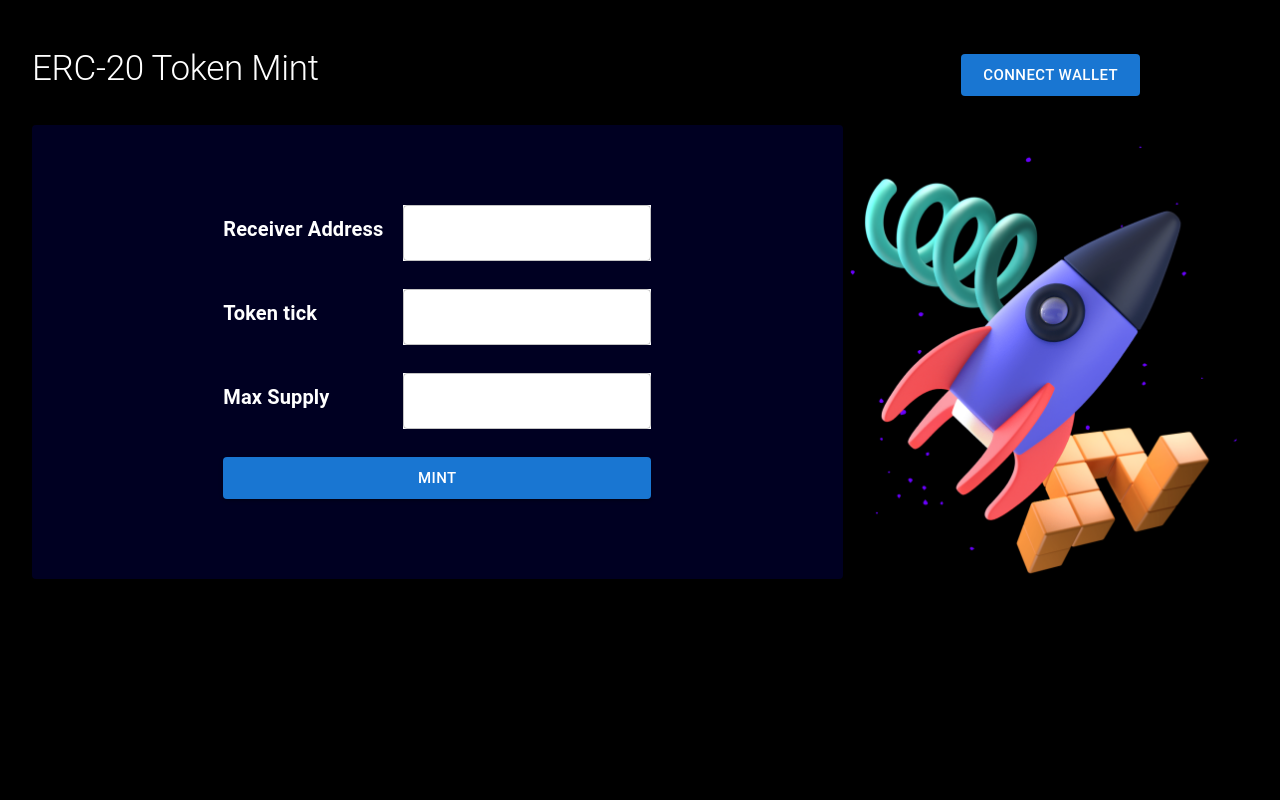
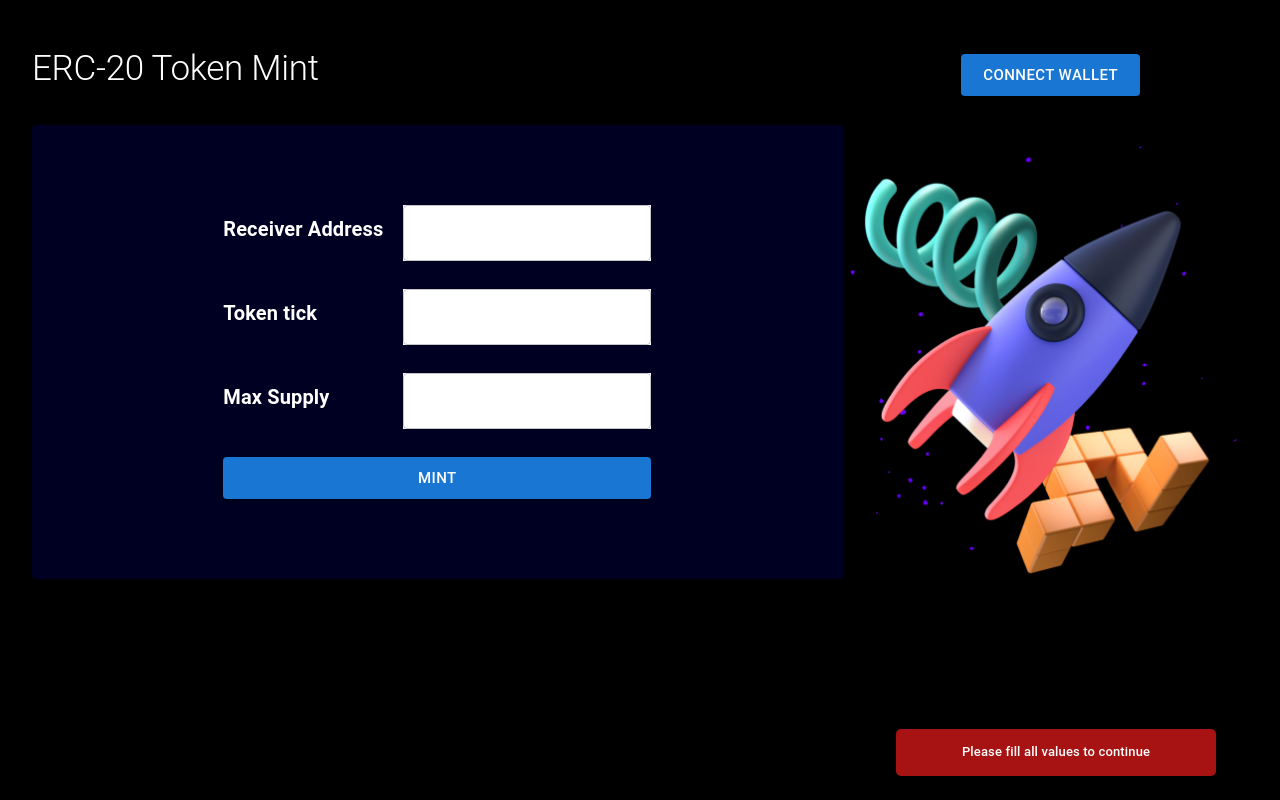
Before and after one commit to muhammadsalif/simple-minting-ui, a React (Create React App) app: page / in a window 1280 px wide. Both pictures are taken after a click on the button "MINT". Built offline with nearby package versions, Linux system fonts and the light colour scheme; the HTML template or start-up script is replaced by a standard one.

Commit message:
validation

```diff
--- a/src/ProTip.js
+++ b/src/ProTip.js
@@ -7,8 +7,9 @@ import Grid from "@mui/material/Grid";
 import TextField from "@mui/material/TextField";
 import Button from "@mui/material/Button";
 import { FormControl, FormLabel } from "@mui/material";
-import rocket from "./rocket.png";
 import Typography from "@mui/material/Typography";
+import rocket from "./assets/rocket.png";
+import CustomSnackbar from "./reusable/CustomSnackbar";
 
 const Item = styled(Paper)(({ theme }) => ({
   backgroundColor: theme.palette.mode === "dark" ? "#1A2027" : "#002",
@@ -27,19 +28,67 @@ const Item = styled(Paper)(({ theme }) => ({
   },
 }));
 
+
 export default function ProTip() {
   const [data,setData]= useState({
     receiverAddress: "",
     tick: "",
     maxSupply: ""
   })
+ // snackbar details
+ const [alertBox, setAlertBox] = useState({
+  isOpen: false,
+  message: "",
+  backgroundColor: "#a71313"
+});
 
 
-  const mintHandler =()=>{
-    console.log(data)
+const validate = () => {
+  if (data.receiverAddress === "" || data.tick ==="" || data.maxSupply ==="") {
+    return {
+      success: false,
+      message: "Please fill all values to continue",
+    };
   }
+  return {
+    success: true,
+    message: "",
+  };
+}
+const mintHandler =()=>{
+    let vali = validate();
+    if (vali.success === false) {
+      setAlertBox({
+        isOpen: true,
+        message: vali.message,
+        backgroundColor: "#a71313"
+      });
+      return;
+    } else {
+      setAlertBox({
+        isOpen: true,
+        message: "Token 'Test' Successfully Minted",
+        backgroundColor: "#177910"
+       });
+    }
+}
+
+function handleSnackbarState(isOpen) {
+    setAlertBox({
+        ...alertBox,
+        isOpen: isOpen
+    });
+}
   return (
     <Box sx={{ flexGrow: 1 }}>
+        {alertBox.isOpen &&
+                    <CustomSnackbar
+                        isOpen={alertBox.isOpen}
+                        autoHideDuration={3000}
+                        message={alertBox.message}
+                        backgroundColor={alertBox.backgroundColor}
+                        handleSnackbarOpen={handleSnackbarState} />
+                }
       <Grid
         container
         style={{
--- /dev/null
+++ b/src/reusable/CustomSnackbar.js
@@ -0,0 +1,57 @@
+import { createTheme, ThemeProvider } from '@mui/material';
+import Snackbar from '@mui/material/Snackbar';
+import React, { useState } from 'react';
+
+
+
+function CustomSnackbar({ isOpen = false, autoHideDuration = 2000, anchorOrigin = { vertical: "bottom", horizontal: "right" }, message = "", backgroundColor = "#177910", sx, classes, key, handleSnackbarOpen }) {
+    const [open, setOpen] = useState({ isOpen });
+
+    function handleState(isOpen) {
+        setOpen(isOpen);
+        handleSnackbarOpen(isOpen);
+    }
+
+    function getMuiTheme() {
+        return createTheme({
+            components: {
+                MuiSnackbarContent: {
+                    styleOverrides: {
+                        root: {
+                            color: "#fff",
+                            fontSize: 13,
+                            fontWeight: 500,
+                            borderRadius: "5px",
+                            marginTop: "10px",
+                            justifyContent: "center",
+                            backgroundColor: `${backgroundColor}!important`
+                        }
+                    }
+                },
+                MuiSnackbar: {
+                    styleOverrides: {
+                        root: {
+                            right: "5%!important",
+                            left: "5%!important"
+                        }
+                    }
+                }
+            }
+        })
+    }
+
+    return (
+        <ThemeProvider theme={getMuiTheme()}>
+            <Snackbar
+                open={isOpen}
+                autoHideDuration={autoHideDuration}
+                onClose={() => { handleState(false) }}
+                anchorOrigin={anchorOrigin}
+                classes={classes}
+                message={message}>
+            </Snackbar>
+        </ThemeProvider>
+    );
+}
+
+export default CustomSnackbar;
```
Also changed, not shown: src/assets/rocket.png (renamed from src/rocket.png).
